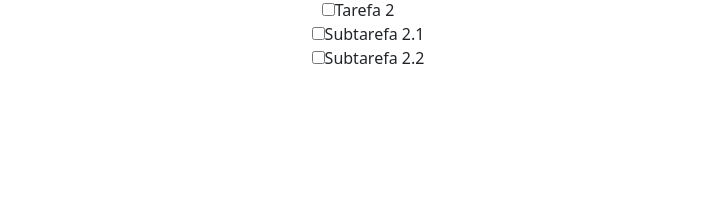
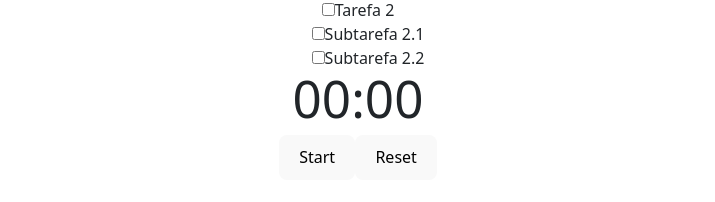
Before and after one commit to euannerocha/tres_meia_meia_code, a React (Vite) app in the folder code_tres_meia_meia/: page / in a window 1280 px wide. Shown: the part 5855-6057 px from the top of the page, without its empty margins (282-997 px from the left). Before the commit the page ends 5989 px from the top, so only its background shows below. Built offline with nearby package versions, Linux system fonts and the light colour scheme; no server answers.

Commit message:
cronometro

```diff
--- a/code_tres_meia_meia/src/pages/Home.tsx
+++ b/code_tres_meia_meia/src/pages/Home.tsx
@@ -56,6 +56,7 @@ import { TaskListComponent } from "../progresso/Marco/dia_73/taskComponent";
 import { Task } from "../progresso/Marco/dia_73/dia_setenta_e_tres";
 import { ITask } from "../progresso/Marco/dia_74/dia_setenta_e_quatro";
 import { TaskHierarchy } from "../progresso/Marco/dia_74/testHierarchy";
+import Stopwatch from "../progresso/Marco/dia_77/dia_setenta_e_sete";
 // import MyComponent from "../progresso/Marco/dia_75/myComponent";
 // import InteractiveMap from "../progresso/Marco/dia_66/dia_sessenta_e_seis";
 // import BarChart from "./progresso/Fevereiro/dia_37/dia_trinta_e_sete";
@@ -269,6 +270,7 @@ function Home() {
       <TaskListComponent tasks={tasks} onAddSubtask={handleAddSubtask} />
       <TaskHierarchy tasks={tasksList} />
       {/* <MyComponent /> */}
+      <Stopwatch />
     </div>
   );
 }
--- /dev/null
+++ b/code_tres_meia_meia/src/progresso/Marco/dia_77/dia_setenta_e_sete.tsx
@@ -0,0 +1,56 @@
+import React, { useState, useRef } from "react";
+
+const Stopwatch: React.FC = () => {
+  const [isRunning, setIsRunning] = useState(false);
+  const [time, setTime] = useState(0);
+  const intervalRef = useRef<number | null>(null);
+
+  const start = () => {
+    if (!isRunning) {
+      const startTime = Date.now() - time;
+      intervalRef.current = window.setInterval(() => {
+        setTime(Date.now() - startTime);
+      }, 1000);
+      setIsRunning(true);
+    }
+  };
+
+  const pause = () => {
+    if (isRunning) {
+      clearInterval(intervalRef.current!);
+      setIsRunning(false);
+    }
+  };
+
+  const reset = () => {
+    clearInterval(intervalRef.current!);
+    setIsRunning(false);
+    setTime(0);
+  };
+
+  const formatTime = (milliseconds: number): string => {
+    const totalSeconds = Math.floor(milliseconds / 1000);
+    const minutes = Math.floor(totalSeconds / 60);
+    const seconds = totalSeconds % 60;
+    return `${String(minutes).padStart(2, "0")}:${String(seconds).padStart(
+      2,
+      "0"
+    )}`;
+  };
+
+  return (
+    <div>
+      <h1>{formatTime(time)}</h1>
+      <div>
+        {!isRunning ? (
+          <button onClick={start}>Start</button>
+        ) : (
+          <button onClick={pause}>Pause</button>
+        )}
+        <button onClick={reset}>Reset</button>
+      </div>
+    </div>
+  );
+};
+
+export default Stopwatch;
```
